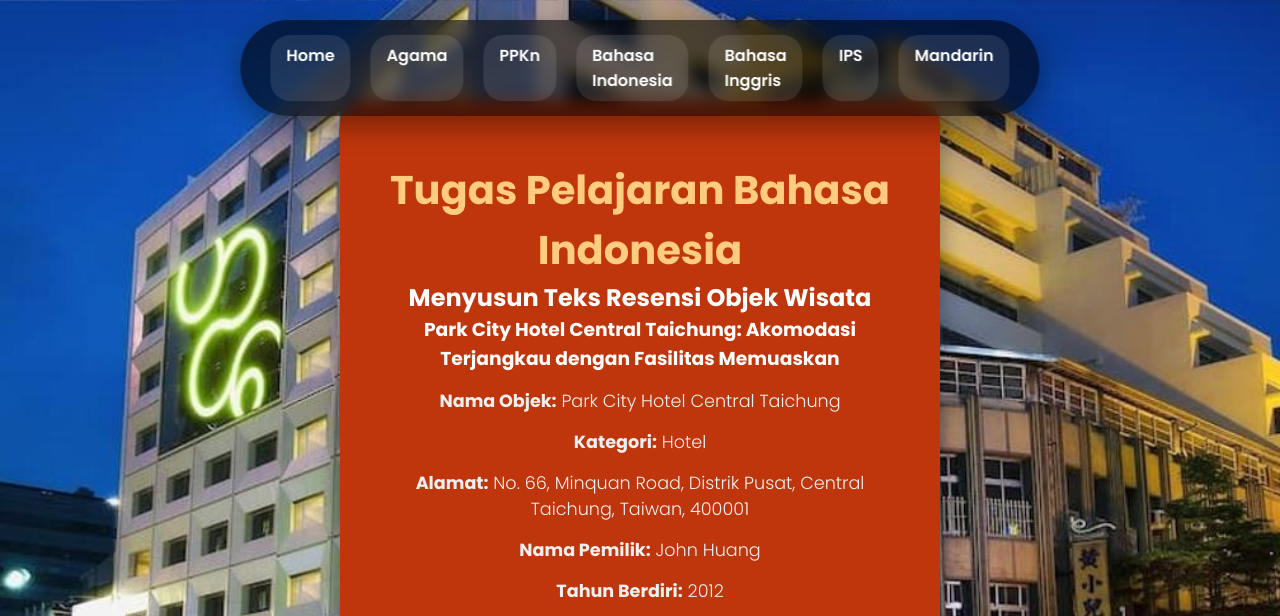
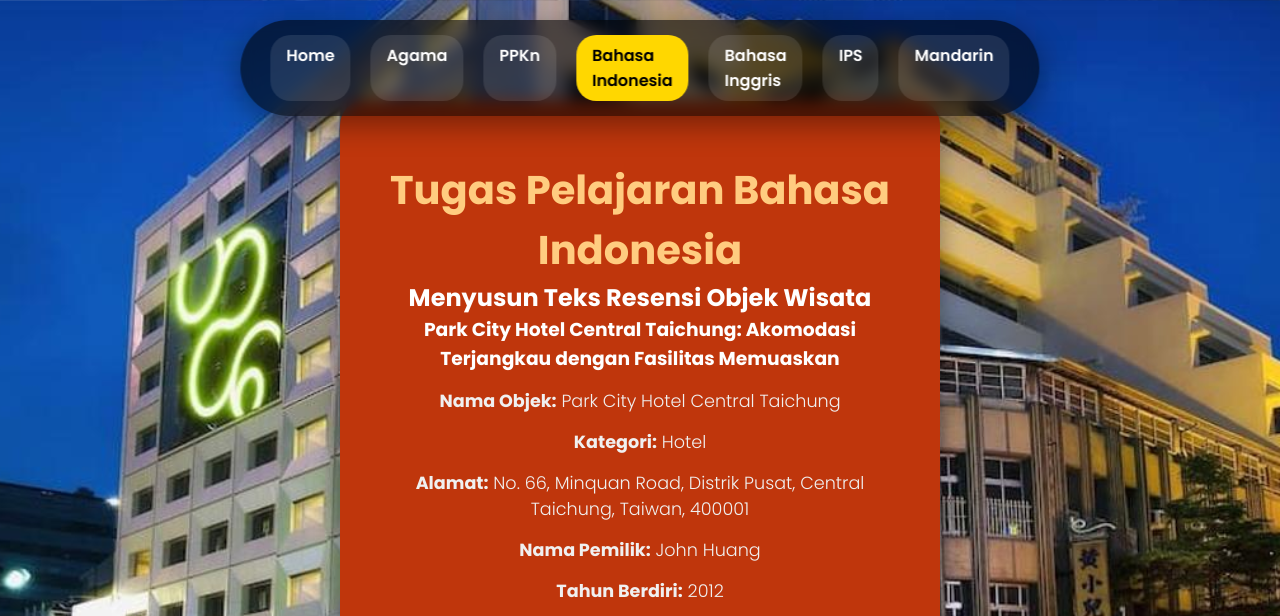
Before and after one commit to Geraldoez/edutrip-kelas8G, a plain HTML site: page bahasa indonesia.html in a window 1280 px wide. Shown: the top 616 px of the page. Drawn offline with Linux system fonts and the light colour scheme.

Commit message:
Update bahasa indonesia.html

```diff
--- a/bahasa indonesia.html
+++ b/bahasa indonesia.html
@@ -24,7 +24,6 @@
       color: white;
       padding-top: 100px;
     }
-
 
     nav {
       display: flex;
@@ -53,6 +52,11 @@
     }
 
     nav a:hover {
+      background-color: #ffd700;
+      color: #000;
+    }
+
+    nav a.active {
       background-color: #ffd700;
       color: #000;
     }
@@ -104,7 +108,7 @@
     <a href="index.html">Home</a>
     <a href="agama.html">Agama</a>
     <a href="ppkn.html">PPKn</a>
-    <a href="bahasa indonesia.html">Bahasa Indonesia</a>
+    <a href="bahasa indonesia.html" class="active">Bahasa Indonesia</a>
     <a href="bahasa inggris.html">Bahasa Inggris</a>
     <a href="ips.html">IPS</a>
     <a href="mandarin.html">Mandarin</a>
```
Lines whose indentation alone changed are shown as unchanged.
